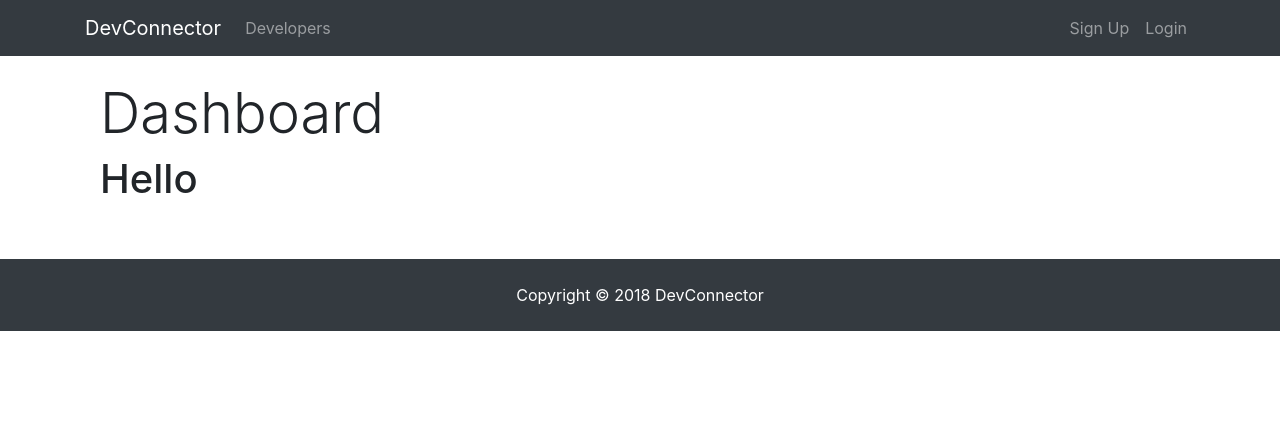
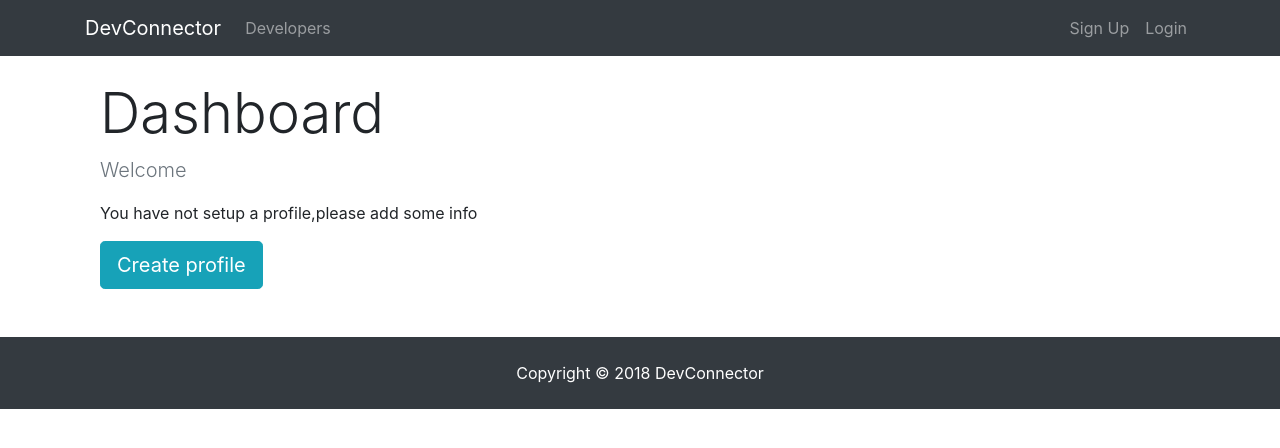
Before and after one commit to Bharath2511/devRoutes, a React (Create React App) app in the folder client/: page /dashboard in a window 1280 px wide. Shown: the top 448 px of the page. Built offline with nearby package versions, Linux system fonts and the light colour scheme; no server answers.

Commit message:
redux is killing me

```diff
--- a/client/package.json
+++ b/client/package.json
@@ -9,6 +9,7 @@
     "react": "^16.6.0",
     "react-dom": "^16.6.0",
     "react-redux": "^5.1.0",
+    "react-router": "^4.3.1",
     "react-router-dom": "^4.3.1",
     "react-scripts": "2.0.5",
     "redux": "^4.0.1",
--- a/client/src/components/dashboard/Dashboard.js
+++ b/client/src/components/dashboard/Dashboard.js
@@ -1,4 +1,5 @@
 import React, { Component } from "react";
+import { Link } from "react-router-dom";
 import PropTypes from "prop-types";
 import { connect } from "react-redux";
 import { getCurrentProfile } from "../../actions/profileActions";
@@ -17,7 +18,21 @@
     if (profile === null || loading) {
       dashboardContent = <Spinner />;
     } else {
-      dashboardContent = <h1>Hello</h1>;
+      //check if logged in user has profile data
+      if (Object.keys(profile).length > 0) {
+        dashboardContent = <h4>DISPLAY PROFILE</h4>;
+      } else {
+        //user is logged in has no profile
+        dashboardContent = (
+          <div>
+            <p className="lead text-muted">Welcome {user.name}</p>
+            <p>You have not setup a profile,please add some info</p>
+            <Link to="/create-profile" className="btn btn-lg btn-info">
+              Create profile
+            </Link>
+          </div>
+        );
+      }
     }
 
     return (
```
